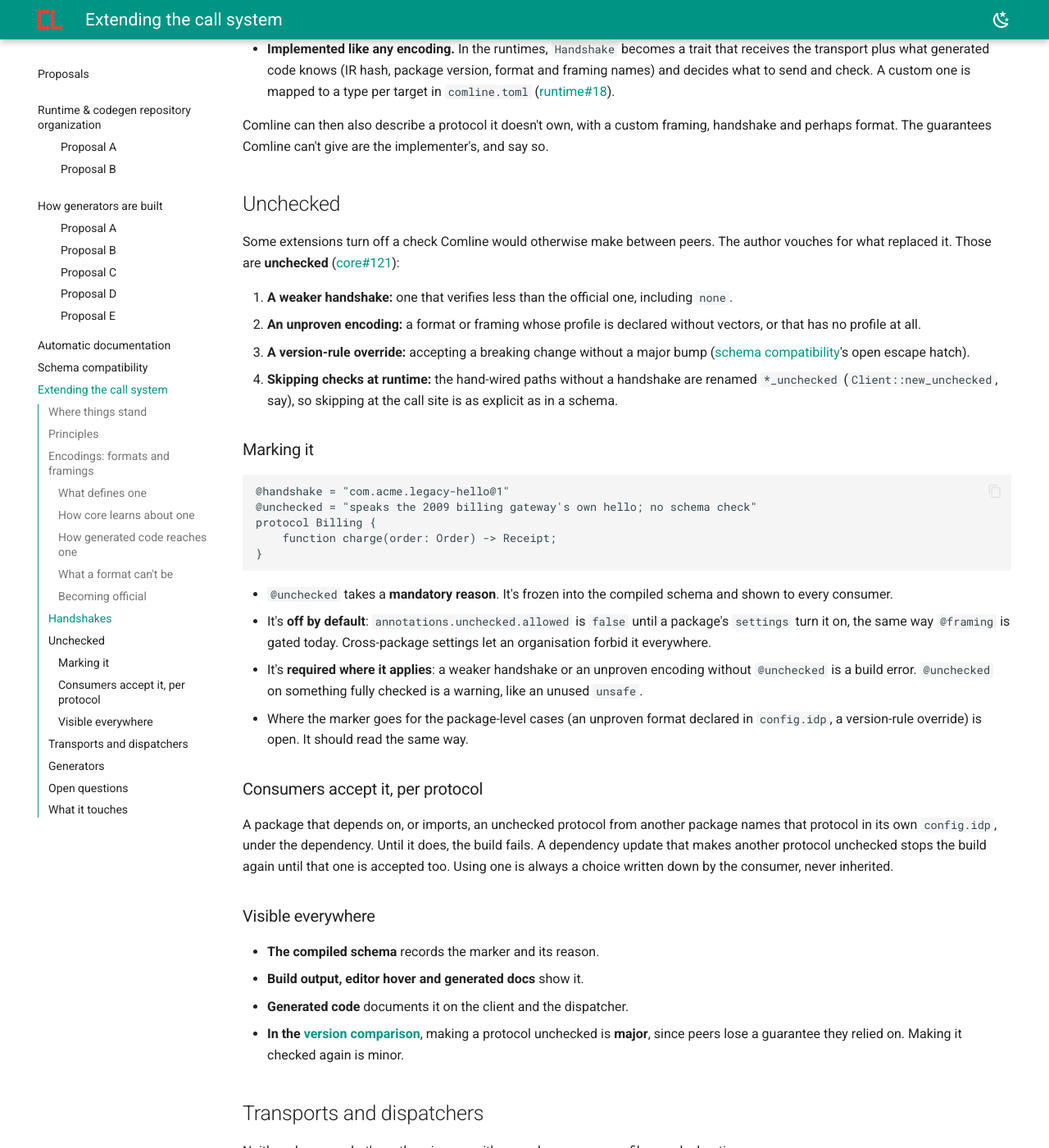
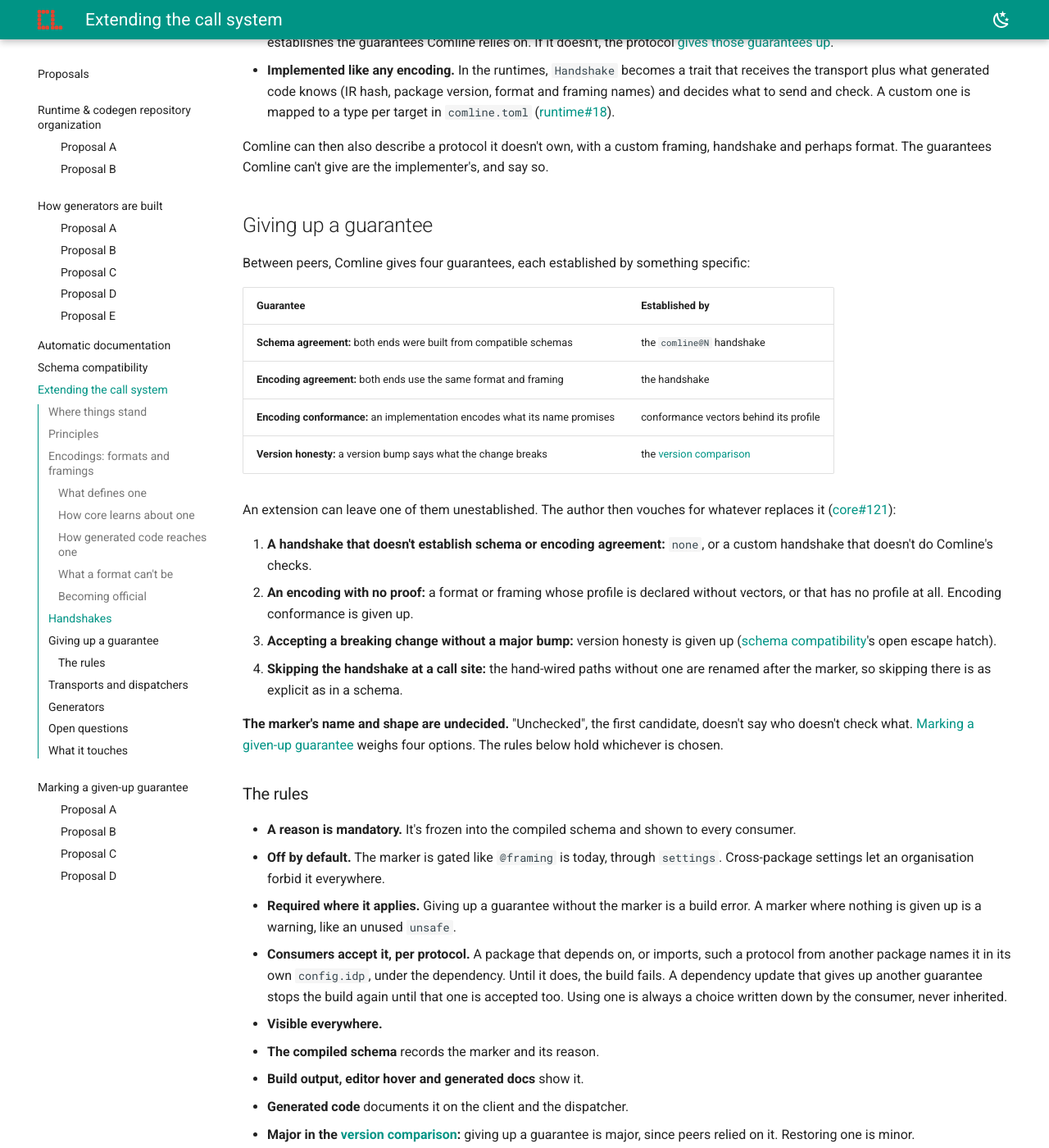
Before and after one commit to ComlineProject/docs, an MkDocs documentation site: the page built from docs/docs/proposals/extensibility.md, in a window 1280 px wide and 1400 px high, scrolled down 3111 px. Shown: the whole window at 82% size. Built offline with MkDocs 1.6.1 and Material for MkDocs 9.7.7, drawn with Linux system fonts in a browser that asks for light colours; the version menu is left out; some of the changed text lies outside the part shown.

Commit message:
proposals: marking a given-up guarantee, four options
"Unchecked" doesn't say who doesn't check what, and "a weaker
handshake" was the wrong axis: a custom handshake may do more than
Comline's, it just doesn't establish what Comline relies on. Comline's
four peer guarantees are now named, the rules around the marker are kept
name-neutral, and four competing proposals weigh the marker itself.

````diff
--- a/docs/docs/proposals/extensibility.md
+++ b/docs/docs/proposals/extensibility.md
@@ -44,10 +44,10 @@ handshakes change what's on the wire, so they're named, versioned, profiled and
 declared. Transports and dispatchers don't, so they stay plain runtime code.
 
 **Guarantees can be given up, but never quietly.** Comline talking to Comline
-keeps every check by default. Giving one up, to talk to a legacy system say, is
-allowed. It takes an explicit, reasoned marker, it's off unless a package turns
-it on, and every consumer sees it and accepts it in writing. That's the role
-`unsafe` plays in Rust; here it's called [**unchecked**](#unchecked).
+keeps every guarantee by default. Giving one up, to talk to a legacy system say,
+is allowed. It takes an explicit, reasoned marker, it's off unless a package
+turns it on, and every consumer sees it and accepts it in writing. That's the
+role `unsafe` plays in Rust; see [Giving up a guarantee](#giving-up-a-guarantee).
 
 ## Encodings: formats and framings
 
@@ -143,10 +143,12 @@ two:
   package default. Talking to a legacy system is a property of the protocol,
   not of one call site. A skip decided at a call site can leave one peer
   handshaking and the other not, with nothing in the schema showing it.
-- **Its profile states its guarantees,** not its encoding: which of schema
-  identity or compatibility, format and framing it verifies. A handshake that
-  verifies less than the official one makes the protocol
-  [unchecked](#unchecked).
+- **Its profile states what it establishes,** not how it's encoded: schema
+  agreement, encoding agreement, both or neither. A custom handshake isn't
+  weaker or stronger than Comline's; it may well do more, authentication for
+  instance. What matters is whether it establishes the guarantees Comline
+  relies on. If it doesn't, the protocol
+  [gives those guarantees up](#giving-up-a-guarantee).
 - **Implemented like any encoding.** In the runtimes, `Handshake` becomes a trait
   that receives the transport plus what generated code knows (IR hash, package
   version, format and framing names) and decides what to send and check. A
@@ -157,60 +159,59 @@ Comline can then also describe a protocol it doesn't own, with a custom framing,
 handshake and perhaps format. The guarantees Comline can't give are the
 implementer's, and say so.
 
-## Unchecked
+## Giving up a guarantee
 
-Some extensions turn off a check Comline would otherwise make between peers. The
-author vouches for what replaced it. Those are **unchecked**
-([core#121](https://github.com/ComlineProject/core/issues/121)):
+Between peers, Comline gives four guarantees, each established by something
+specific:
 
-1. **A weaker handshake:** one that verifies less than the official one,
-   including `none`.
-2. **An unproven encoding:** a format or framing whose profile is declared
-   without vectors, or that has no profile at all.
-3. **A version-rule override:** accepting a breaking change without a major bump
-   ([schema compatibility](schema-compatibility.md)'s open escape hatch).
-4. **Skipping checks at runtime:** the hand-wired paths without a handshake are
-   renamed `*_unchecked` (`Client::new_unchecked`, say), so skipping at the call
-   site is as explicit as in a schema.
+| Guarantee | Established by |
+|---|---|
+| **Schema agreement:** both ends were built from compatible schemas | the `comline@N` handshake |
+| **Encoding agreement:** both ends use the same format and framing | the handshake |
+| **Encoding conformance:** an implementation encodes what its name promises | conformance vectors behind its profile |
+| **Version honesty:** a version bump says what the change breaks | the [version comparison](schema-compatibility.md) |
 
-### Marking it
+An extension can leave one of them unestablished. The author then vouches for
+whatever replaces it ([core#121](https://github.com/ComlineProject/core/issues/121)):
 
-```ids
-@handshake = "com.acme.legacy-hello@1"
-@unchecked = "speaks the 2009 billing gateway's own hello; no schema check"
-protocol Billing {
-    function charge(order: Order) -> Receipt;
-}
-```
+1. **A handshake that doesn't establish schema or encoding agreement:** `none`,
+   or a custom handshake that doesn't do Comline's checks.
+2. **An encoding with no proof:** a format or framing whose profile is declared
+   without vectors, or that has no profile at all. Encoding conformance is
+   given up.
+3. **Accepting a breaking change without a major bump:** version honesty is
+   given up ([schema compatibility](schema-compatibility.md)'s open escape
+   hatch).
+4. **Skipping the handshake at a call site:** the hand-wired paths without one
+   are renamed after the marker, so skipping there is as explicit as in a
+   schema.
 
-- `@unchecked` takes a **mandatory reason**. It's frozen into the compiled
-  schema and shown to every consumer.
-- It's **off by default**: `annotations.unchecked.allowed` is `false` until a
-  package's `settings` turn it on, the same way `@framing` is gated today.
-  Cross-package settings let an organisation forbid it everywhere.
-- It's **required where it applies**: a weaker handshake or an unproven encoding
-  without `@unchecked` is a build error. `@unchecked` on something fully checked
-  is a warning, like an unused `unsafe`.
-- Where the marker goes for the package-level cases (an unproven format declared
-  in `config.idp`, a version-rule override) is open. It should read the same
-  way.
+**The marker's name and shape are undecided.** "Unchecked", the first
+candidate, doesn't say who doesn't check what. [Marking a given-up
+guarantee](guarantee-marker/index.md) weighs four options. The rules below hold
+whichever is chosen.
 
-### Consumers accept it, per protocol
+### The rules
 
-A package that depends on, or imports, an unchecked protocol from another package
-names that protocol in its own `config.idp`, under the dependency. Until it does,
-the build fails. A dependency update that makes another protocol unchecked stops
-the build again until that one is accepted too. Using one is always a choice
-written down by the consumer, never inherited.
-
-### Visible everywhere
-
-- **The compiled schema** records the marker and its reason.
-- **Build output, editor hover and generated docs** show it.
-- **Generated code** documents it on the client and the dispatcher.
-- **In the [version comparison](schema-compatibility.md)**, making a protocol
-  unchecked is **major**, since peers lose a guarantee they relied on. Making it
-  checked again is minor.
+- **A reason is mandatory.** It's frozen into the compiled schema and shown to
+  every consumer.
+- **Off by default.** The marker is gated like `@framing` is today, through
+  `settings`. Cross-package settings let an organisation forbid it everywhere.
+- **Required where it applies.** Giving up a guarantee without the marker is a
+  build error. A marker where nothing is given up is a warning, like an unused
+  `unsafe`.
+- **Consumers accept it, per protocol.** A package that depends on, or imports,
+  such a protocol from another package names it in its own `config.idp`, under
+  the dependency. Until it does, the build fails. A dependency update that
+  gives up another guarantee stops the build again until that one is accepted
+  too. Using one is always a choice written down by the consumer, never
+  inherited.
+- **Visible everywhere.**
+  - **The compiled schema** records the marker and its reason.
+  - **Build output, editor hover and generated docs** show it.
+  - **Generated code** documents it on the client and the dispatcher.
+- **Major in the [version comparison](schema-compatibility.md):** giving up a
+  guarantee is major, since peers relied on it. Restoring one is minor.
 
 ## Transports and dispatchers
 
@@ -247,17 +248,19 @@ mapping already covers that.
   package, so `lib`-mode output depends on it automatically?
 - **Transports in the handshake.** Should a transport ever be named, as a
   capability for instance, or stay invisible?
-- **The package-level `unchecked` marker** and the consumer's acceptance: how
-  exactly do they read in `config.idp`?
-- **Diagnostics.** Should `unchecked` be its own diagnostics code family, so an
-  organisation can raise or lower its warnings?
+- **The marker** (its name, and whether it names the guarantee) is weighed in
+  [Marking a given-up guarantee](guarantee-marker/index.md).
+- **Package-level cases:** how the marker for an unproven format or a
+  version-rule override, and the consumer's acceptance, read in `config.idp`.
+- **Diagnostics.** Should given-up guarantees be their own diagnostics code
+  family, so an organisation can raise or lower its warnings?
 
 ## What it touches
 
 - **runtime:**
   - the public corpus and profile spec;
   - `Handshake` as a trait, `comline@1` and `none` as official handshakes, and
-    the `*_unchecked` renames;
+    the call-site skip renamed after the marker;
   - the conformance runner as a library;
   - a transport guide;
   - the dispatcher-wrapping pattern.
@@ -267,11 +270,11 @@ mapping already covers that.
   - names declared by dependencies accepted in `@framing` and in declared
     formats;
   - `@handshake`;
-  - `@unchecked`: its gate, its required-where-it-applies rule, and the
-    consumer's acceptance.
+  - the marker for a given-up guarantee: its gate, its required-where-it-applies
+    rule, and the consumer's acceptance.
 - **cli:** the per-target mapping in `comline.toml`.
 - **generation**, **comline-rust** and **comline-typescript:** mapped types wired
   into generated code; an unmapped encoding is an error.
-- **language server:** `unchecked` shown on hover, and the acceptance an
-  importing package lacks offered as a fix.
+- **language server:** a given-up guarantee shown on hover, and the acceptance
+  an importing package lacks offered as a fix.
 - **docs:** a guide to writing each extension.
--- a/docs/mkdocs.yml
+++ b/docs/mkdocs.yml
@@ -104,6 +104,12 @@ nav:
     - Automatic documentation: 'proposals/auto-documentation.md'
     - Schema compatibility: 'proposals/schema-compatibility.md'
     - Extending the call system: 'proposals/extensibility.md'
+    - 'Marking a given-up guarantee':
+      - 'proposals/guarantee-marker/index.md'
+      - 'Proposal A': 'proposals/guarantee-marker/waives.md'
+      - 'Proposal B': 'proposals/guarantee-marker/assumes.md'
+      - 'Proposal C': 'proposals/guarantee-marker/unverified.md'
+      - 'Proposal D': 'proposals/guarantee-marker/unchecked.md'
 
   - Resources:
     - 'resources.md'
````
Also changed, not shown: docs/docs/proposals/guarantee-marker/assumes.md (added, +62 -0 lines), docs/docs/proposals/guarantee-marker/index.md (added, +75 -0 lines), docs/docs/proposals/guarantee-marker/unchecked.md (added, +50 -0 lines), docs/docs/proposals/guarantee-marker/unverified.md (added, +60 -0 lines), docs/docs/proposals/guarantee-marker/waives.md (added, +78 -0 lines), docs/docs/proposals/index.md (+15 -0 lines), docs/docs/proposals/schema-compatibility.md (+5 -5 lines).
